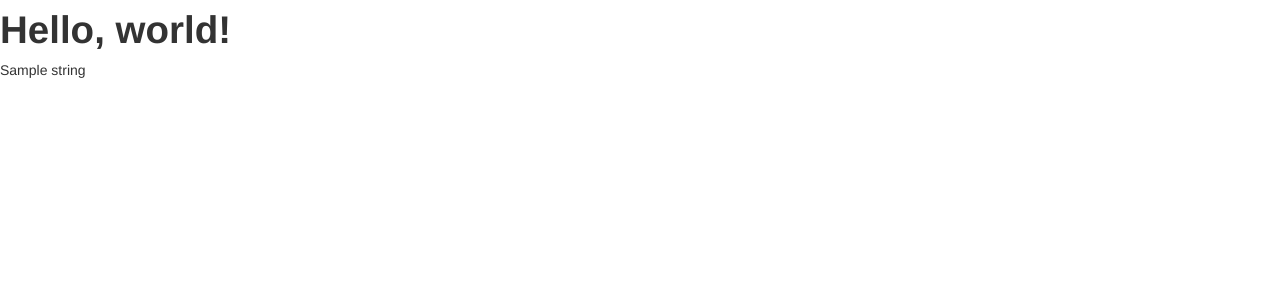
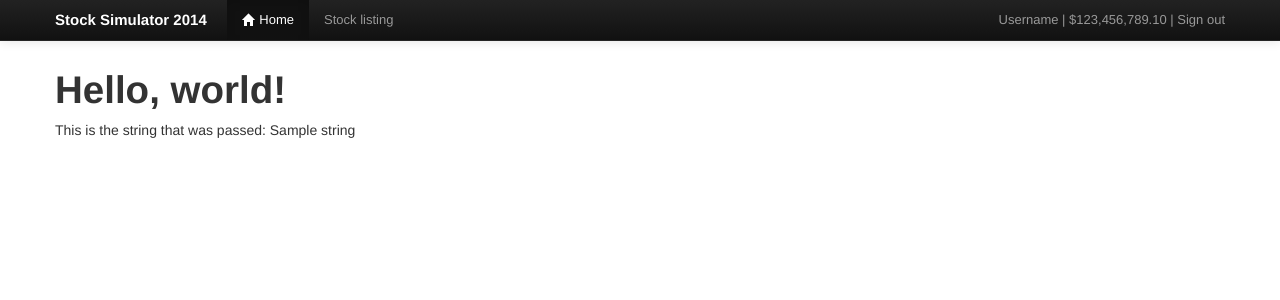
Before and after one commit to KPWhiver/stocksim, a Python web app: template stocksim/stocksite/templates/home.html in a window 1280 px wide. Shown: the top 300 px of the page. Run offline with Jinja, Linux system fonts and the light colour scheme; the template is opened without the code that fills it: most values are stand-ins (such as "Sample title", 1, 10 or a date in 2020).

Commit message:
Started a bit of designing of the HTML template.

```diff
--- a/stocksim/stocksite/templates/home.html
+++ b/stocksim/stocksite/templates/home.html
@@ -5,10 +5,48 @@
     <meta name="viewport" content="width=device-width, initial-scale=1.0">
     <!-- Bootstrap -->
     <link href="{{ STATIC_URL }}css/bootstrap.min.css" rel="stylesheet" media="screen">
+    <style type="text/css">
+      body {
+        padding-top: 60px;
+        padding-bottom: 40px;
+      }
+
+      .navbar {
+        font-size: 13px;
+      }
+
+      .navbar .brand {
+        color: #ffffff;
+        font-size: 15px;
+        font-weight: bold;
+      }
+    </style>
   </head>
   <body>
-    <h1>Hello, world!</h1>
-    {{ string }}
+    <!-- Nav bar -->
+    <div class="navbar navbar-inverse navbar-fixed-top">
+      <div class="navbar-inner">
+        <div class="container">
+          <a class="brand" href="#">Stock Simulator 2014</a>
+          <ul class="nav">
+            <li class="active"><a href="#"><i class="icon-home"></i> Home</a></li>
+            <li><a href="#list">Stock listing</a></li>
+          </ul>
+
+          <p class="navbar-text pull-right">
+              <a href="#username" class="navbar-link">Username</a>
+               | $123,456,789.10 | Sign out
+          </p>
+        </div>
+      </div>
+    </div>
+
+    <div class="container">
+      <h1>Hello, world!</h1>
+      This is the string that was passed: {{ string }}
+    </div>
+
+    <!-- Scripts -->
     <script src="http://code.jquery.com/jquery.js"></script>
     <script src="{{ STATIC_URL }}js/bootstrap.min.js"></script>
   </body>
```
